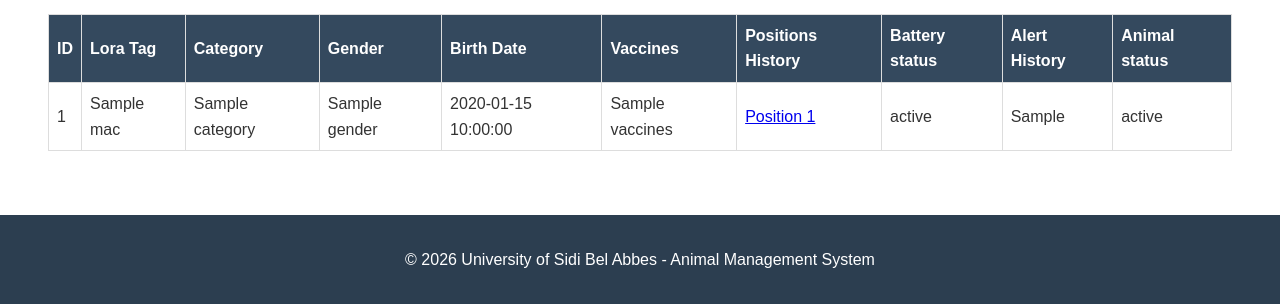
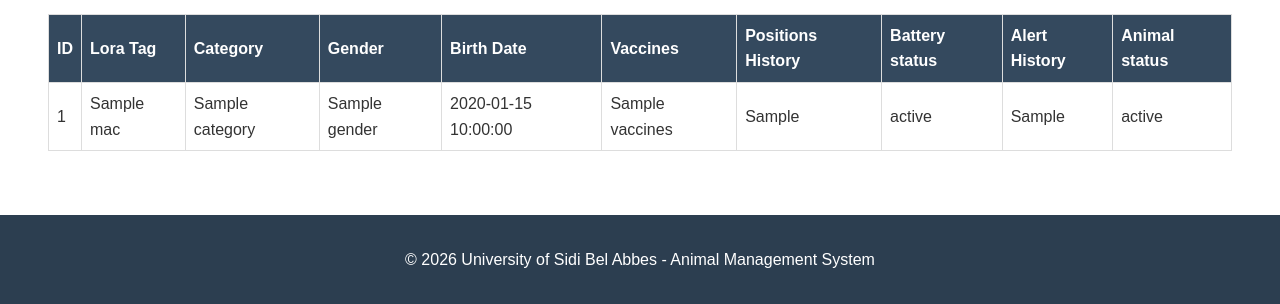
Before and after one commit to animalmanagementbouclelora2526/animal_management, a Flask app: template templates/admin/breeder_animals.html in a window 1280 px wide. Shown: the part 364-668 px from the top of the page. Run offline with Flask 3, Linux system fonts and the light colour scheme; the template is opened without the code that fills it: most values are stand-ins (such as "Sample title", 1, 10 or a date in 2020); parts of the project's set-up code (start-up, migrations or seed data) failed here and were passed over.

Commit message:
Update breeder_animals.html

```diff
--- a/templates/admin/breeder_animals.html
+++ b/templates/admin/breeder_animals.html
@@ -30,16 +30,7 @@
                         <td>{{ animal.Gender }}</td>
                         <td>{{ animal.Birth_date }}</td>
                         <td>{{ animal.Vaccines }}</td>
-                        <td>{% if animal.PositionList %}
-                            {% for pos in animal.PositionList %}
-                            <a href="{{ pos }}" target="_blank">
-                                Position {{ loop.index }}
-                            </a><br>
-                            {% endfor %}
-                            {% else %}
-                            No Position
-                            {% endif %}
-                        </td>
+                        <td>{{ animal.Position_Hist }}</td>
                         <td>{{ animal['Battery_status'] }}</td>
                         <td>{{ animal['Aler_Hist'] }}</td>
                         <td>{{ animal['Animal_status'] }}</td>
```
